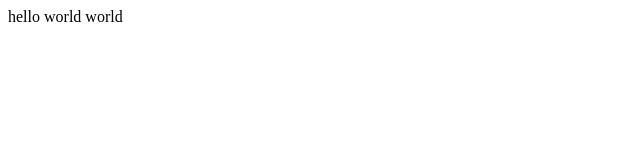
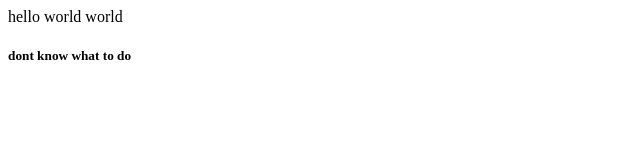
Before and after one commit to atiisheikh/lab-task, a plain HTML site: page index.html in a window 1280 px wide. Shown: the whole page, without its empty margins (0-640 px from the left). Drawn offline with Linux system fonts and the light colour scheme.

Commit message:
Trying to get conflict

```diff
--- a/index.html
+++ b/index.html
@@ -1 +1,2 @@
 <p>hello world world</p>
+<h5>dont know what to do</h5>
```
